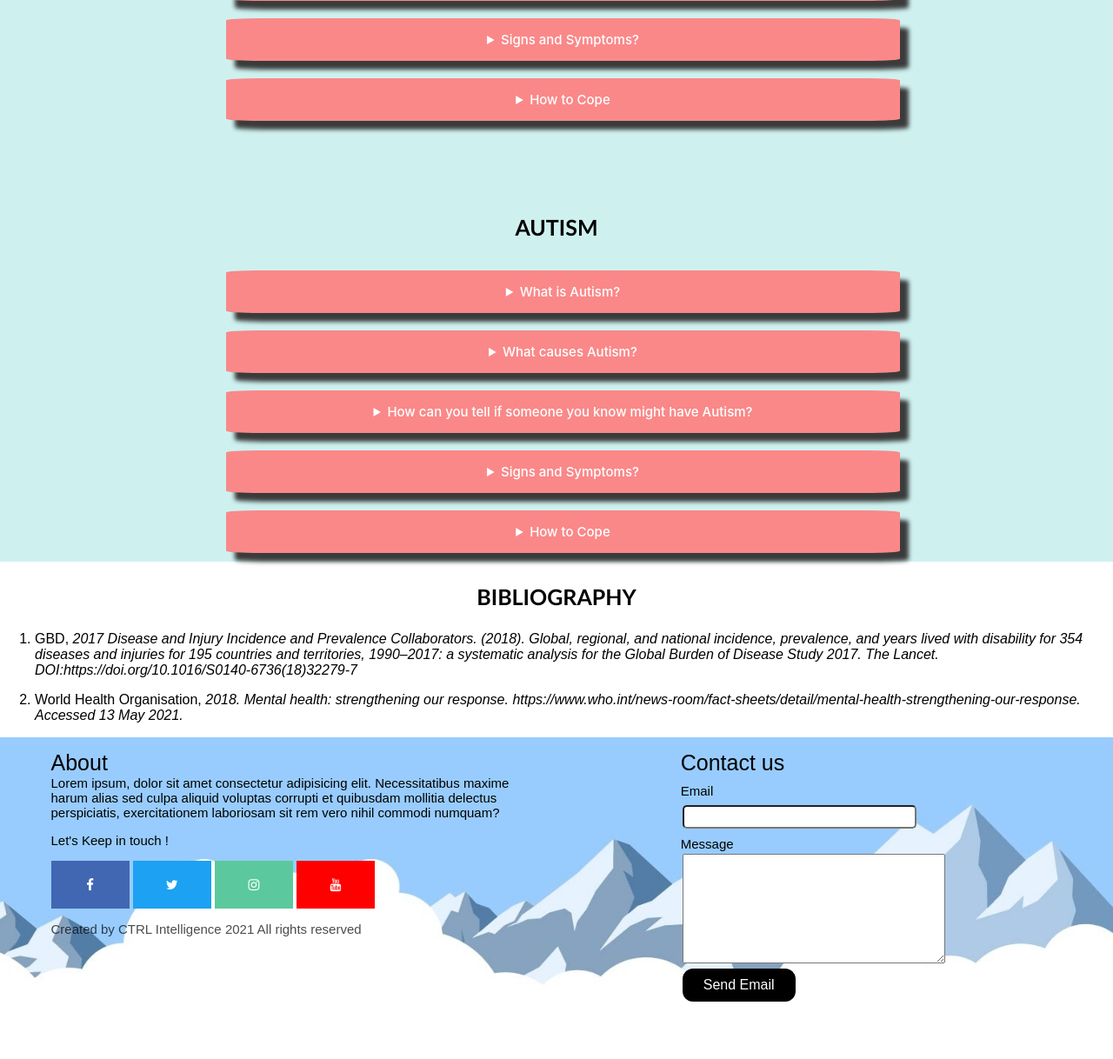
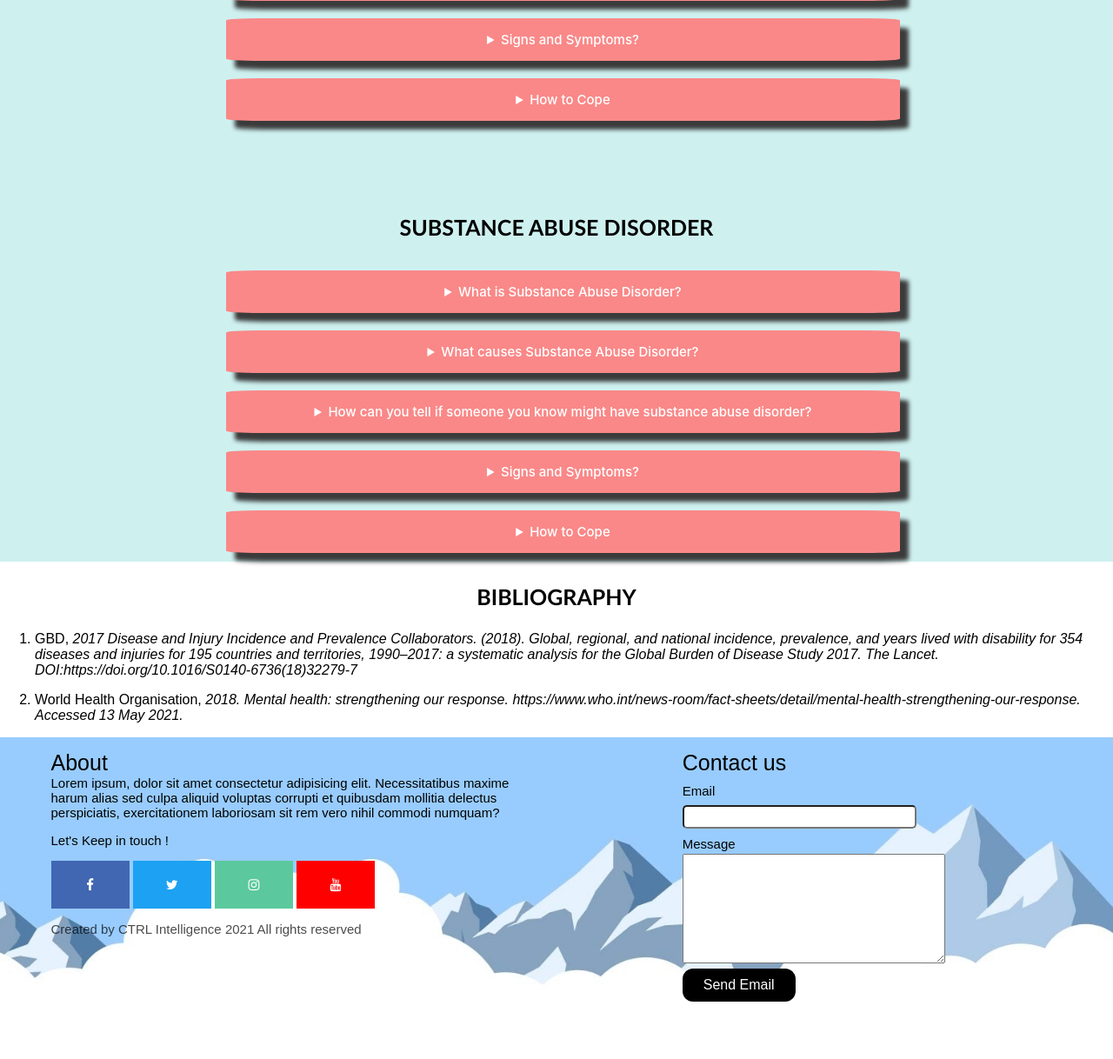
Before and after one commit to KenanK0/MentalHealth, a PHP site: page /definition.php in a window 1280 px wide. Shown: the part 3196-4414 px from the top of the page at 87% size. Run offline with PHP 8.4, Linux system fonts and the light colour scheme.

Commit message:
content changes

```diff
--- a/My_Project/definition.php
+++ b/My_Project/definition.php
@@ -37,7 +37,7 @@ include("connection.php");
                     <a href="#bipolar">Bipolar</a>
                     <a href="#ptsd">PTSD</a>
                     <a href="#adhd">Eating disorder</a>
-                    <a href="#autism">Autism</a>
+                    <a href="#autism">Substance Abuse Disorder</a>
                 </div>
             </div>
 
@@ -69,10 +69,10 @@ include("connection.php");
                 <td><a href="#ptsd">PTSD</a></td>
             </tr>
             <tr>
-                <td><a href="#adhd">ADHD</a></td>
+                <td><a href="#adhd">Eating disorder</a></td>
             </tr>
             <tr>
-                <td><a href="#autism">Autism</a></td>
+                <td><a href="#autism">Substance Abuse Disorder</a></td>
             </tr>
 
         </table> -->
@@ -130,16 +130,16 @@ include("connection.php");
                 <summary id="sum5">How to Cope</summary><br>
                 <div id="p">
                 <ul>
-                    </br><strong><div class= "align">Take a moment to focus on your breathing:</strong></div>
+                    <br><strong><div class= "align">Take a moment to focus on your breathing:</strong></div>
                     <li>Controlling your breathing will slow down your heart rate and in turn help you calm down.</li>
                     <li>In some cases, breathing into a paper bag can help you control your breathing when having trouble calming down.</li>
-                    </br><strong><div class= "align">Go for a walk, stretch or exercise:</strong></div>
+                    <br><strong><div class= "align">Go for a walk, stretch or exercise:</strong></div>
                     <li>This refocuses your attention on your body movements, distracting you from your negative thoughts and - according to Ryan Collins - during physical activity endorphins are released which are a type of neurotransmitter that helps relieve pain as well as stress. Other important brain chemicals are released during physical activity too which are crucial to the regulation of your emotions.</li>
-                    </br><strong><div class= "align">Redirect your focus:</strong></div>
+                    <br><strong><div class= "align">Redirect your focus:</strong></div>
                     <li>Listen to music, spend time focusing on an enjoyable hobby, read a book or watch something relaxing, pray or meditate to distract you from your anxiety and in turn calm yourself. </li>
-                    </br><strong><div class= "align">Monitor/maintain your physical and mental health:</strong></div>
+                    <br><strong><div class= "align">Monitor/maintain your physical and mental health:</strong></div>
                     <li>Get enough sleep, engage in physical activities regularly, take breaks or a time off from things that could induce your anxiety symptoms every now and then, eat healthy meals and spend time with people who make you feel good/better and care about you.</li>
-                    </br><strong><div class= "align">Limit your exposure to your triggers:</strong></div>
+                    <br><strong><div class= "align">Limit your exposure to your triggers:</strong></div>
                     <li>Triggers can range from substances like alcohol or caffeine to long-term issues like a relationship, a person or a situation - at work, home or elsewhere. </li>
                     <li>Ensure that once you’ve identified your triggers, you limit your exposure to them if possible. If not possible, use coping techniques that can help you endure the situation currently (the other techniques mentioned).</li>
                 </ul>
@@ -153,9 +153,10 @@ include("connection.php");
             <details class="details">
                 <summary id="sum1">What is Depression?</summary><br>
                 <div id="p">
+                <div class= "alignment">
                 <p>Depression is a common mental disorder and one of the main causes of disability worldwide. According to the Global Burden of Disease Study (2017), an estimated 264 million people are affected by depression globally as more women are affected than men.</p>
                     <p>Depression is characterised by sadness, loss of interest or pleasure, feelings of guilt and poor concentration. People with depression may also have multiple complaints with no apparent physical cause. It can be long-lasting or recurrent, substantially impairing people’s ability to function and to cope with daily life. At its most severe, depression can lead to suicide. </p>
-                    <p><strong>Copying strategies</strong>
+                    <p><strong><div class = "align">Copying strategies</div></strong>
                     <p>Prevention programmes have been shown to reduce depression, both for children protection and psychological support.</p>
                     <p>Therapies: also, an effective treatment. Mild to moderate depression can be effectively treated with talking therapies such as cognitive behaviour therapy or psychotherapy.</p>
                     <p>Antidepressants can be an effective form of treatment for moderate to severe depression but are not the first line of treatment for cases of mild depression. They should not be used for treating depression in children and are not the first line of treatment in adolescents, among whom they should be used with caution.</p>
@@ -196,16 +197,16 @@ include("connection.php");
                 <summary id="sum5">How to Cope</summary><br>
                 <div id="p">
                 <ul>
-                    </br><strong><div class= "align">Take a moment to focus on your breathing:</strong></div>
+                    <br><strong><div class= "align">Take a moment to focus on your breathing:</strong></div>
                     <li>Controlling your breathing will slow down your heart rate and in turn help you calm down.</li>
                     <li>In some cases, breathing into a paper bag can help you control your breathing when having trouble calming down.</li>
-                    </br><strong><div class= "align">Go for a walk, stretch or exercise:</strong></div>
+                    <br><strong><div class= "align">Go for a walk, stretch or exercise:</strong></div>
                     <li>This refocuses your attention on your body movements, distracting you from your negative thoughts and - according to Ryan Collins - during physical activity endorphins are released which are a type of neurotransmitter that helps relieve pain as well as stress. Other important brain chemicals are released during physical activity too which are crucial to the regulation of your emotions.</li>
-                    </br><strong><div class= "align">Redirect your focus:</strong></div>
+                    <br><strong><div class= "align">Redirect your focus:</strong></div>
                     <li>Listen to music, spend time focusing on an enjoyable hobby, read a book or watch something relaxing, pray or meditate to distract you from your anxiety and in turn calm yourself. </li>
                     </br><strong><div class= "align">Monitor/maintain your physical and mental health:</strong></div>
                     <li>Get enough sleep, engage in physical activities regularly, take breaks or a time off from things that could induce your anxiety symptoms every now and then, eat healthy meals and spend time with people who make you feel good/better and care about you.</li>
-                    </br><strong><div class= "align">Limit your exposure to your triggers:</strong></div>
+                    <br><strong><div class= "align">Limit your exposure to your triggers:</strong></div>
                     <li>Triggers can range from substances like alcohol or caffeine to long-term issues like a relationship, a person or a situation - at work, home or elsewhere. </li>
                     <li>Ensure that once you’ve identified your triggers, you limit your exposure to them if possible. If not possible, use coping techniques that can help you endure the situation currently (the other techniques mentioned).</li>
                 </ul>
@@ -313,14 +314,14 @@ include("connection.php");
                 <ul>
                 <strong><br><div id = "align"> Go for a walk, stretch or exercise:</div></strong>
                 <li>This refocuses your attention on your body movements which helps you cope with PTSD symptoms and reduce your stress levels and - according to Ryan Collins - during physical activity endorphins are released which are a type of neurotransmitter that helps relieve pain as well as stress.</li>
-                <strong></br><div id = "align">Go for art therapy:</div></strong>
+                <strong><br><div id = "align">Go for art therapy:</div></strong>
                 <li>Art therapy, being one of the types of PTSD therapy, prevents the internalization of your emotions and teaches you ways to cope with unsettling memories and experiences through the use of art.</li>
-                <strong></br><div id = "align">Adopt a pet for PTSD:</div></strong>
+                <strong><br><div id = "align">Adopt a pet for PTSD:</div></strong>
                 <li>Getting a pet that’s been trained to identify as well as interrupt the arising of PTSD symptoms is an effective approach to assisting you when it comes to coping with the symptoms. This approach is a short-term way of coping.</li>
                 <li>According to the National Institutes of Health, spending at least a week with a dog that’s specially trained decreased PTSD symptoms by 82%.</li>
                 <strong><div id = "align"> </br>Take a moment to focus on your breathing:</div></strong>
                 <li>Controlling your breathing will slow down your heart rate and redirect your focus on you breathing which helps you avoid being consumed by intrusive thoughts.</li>
-                <strong></br><div id = "align">Redirect your focus:</div></strong>
+                <strong><br><div id = "align">Redirect your focus:</div></strong>
                 <li>Listen to music, spend time focusing on an enjoyable hobby, read a book or watch something relaxing, pray or meditate to distract you from your anxiety and in turn calm yourself.</li>
             </ul>
                 </div>
@@ -332,41 +333,37 @@ include("connection.php");
             <details class="details">
                 <summary id="sum1">What is Eating disorder?</summary><br>
                 <div id="p">
+                <div class= "alignment">
                     <p>Eating disorder is a behavioural condition characterised by serve and persistent disturbance in eating behaviours and associated distressing thoughts and emotions. Eating disorders can have detrimental effects on the physical, psychological and social function.</p>
+                    <p>Eating disorders affect up to 5% of the population, most often develop in adolescence and young adulthood. Several, especially anorexia nervosa and bulimia nervosa are more common in women, but they can all occur at any age and affect any gender.</p> <p>It is characterised by the fear of being overweight (despite the fact that actual weight is in the average or below average range), which can lead to a range of behaviours to reduce weight including severe dieting, self-induced vomiting and excessive exercise.</p>
                     <p><strong>The types of eating disorders are:</strong></p>
                     <ul>
-                    <li>
-                        <span>Anorexia nervosa</span>
-                    </li>
-                    <li>
-                        <span>Bulimia nervosa</span>
-                    </li>
-                    <li>
-                        <span>Binge eating disorder</span>
-                    </li>
-                    <li>
-                        <span>Avoidant restrictive food intake disorder</span>
-                    </li>
+                        <li>Anorexia nervosa</li>
+                        <li>Bulimia nervosa</li>
+                        <li>Binge eating disorder</li>
+                        <li>Avoidant restrictive food intake disorder</li>
                     </ul>
-                    <p>Eating disorders affect up to 5% of the population, most often develop in adolescence and young adulthood. Several, especially anorexia nervosa and bulimia nervosa are more common in women, but they can all occur at any age and affect any gender.</p> <p>It is characterised by the fear of being overweight (despite the fact that actual weight is in the average or below average range), which can lead to a range of behaviours to reduce weight including severe dieting, self-induced vomiting and excessive exercise.</p>
+                </div>
                 </div>
             </details>
             <details class="details">
                 <summary id="sum2">What causes Eating disorders?</summary><br>
                 <div id="p">
-                    <strong>Causes of eating disorders.</strong>
+                <div class= "alignment">
+                    <strong><p>Causes of eating disorders.</p></strong>
                     <p>Eating disorders are typically influenced by a facet of factors. Though the exact cause of eating orders is unknown. It is generally believed that a combination of biological, psychological, and/or environmental abnormalities contribute to the development of these illnesses.<p>
-                    <br><strong>Biological factors include:</strong>
+                    <p><strong>Biological factors include:</strong></p>
                     <ul>
                         <li>Irregular hormone functions</li>
                         <li>Genetics</li>
                         <li>Nutritional deficiencies</li>
                     </ul>
-                    <br><strong>Psychological factors include:</strong>
+                    <p><strong>Psychological factors include:</strong></p>
                     <ul>
                         <li>Negative body image</li>
                         <li>Poor self-esteem</li>
                     </ul>
+                </div>
                 </div>
             </details>
             <details class="details">
@@ -402,9 +399,9 @@ include("connection.php");
         </div>
         <div id="autism">
             <br><br><br><br>
-            <h3>Autism</h3>
+            <h3>Substance Abuse Disorder</h3>
             <details class="details">
-                <summary id="sum1">What is Autism?</summary><br>
+                <summary id="sum1">What is Substance Abuse Disorder?</summary><br>
                 <div id="p">
                     <p>Epcot is a theme park at Walt Disney
                         World Resort featuring exciting attractions,
@@ -414,7 +411,7 @@ include("connection.php");
                 </div>
             </details>
             <details class="details">
-                <summary id="sum2">What causes Autism?</summary><br>
+                <summary id="sum2">What causes Substance Abuse Disorder?</summary><br>
                 <div id="p">
                     <p>Epcot is a theme park at Walt Disney
                         World Resort featuring exciting attractions,
@@ -424,7 +421,7 @@ include("connection.php");
                 </div>
             </details>
             <details class="details">
-                <summary id="sum3">How can you tell if someone you know might have Autism?</summary><br>
+                <summary id="sum3">How can you tell if someone you know might have substance abuse disorder?</summary><br>
                 <div id="p">
                     <p>Epcot is a theme park at Walt Disney
                         World Resort featuring exciting attractions,
--- a/My_Project/style.css
+++ b/My_Project/style.css
@@ -583,9 +583,12 @@ summary {
 }
 
 .align{
-    text-align: left;
+    text-align: center;
 }
 span{
-    position: relative;
     left: -2px;
 }
+.alignment{
+    text-align: left;
+    margin-left: 1em;
+}
```
